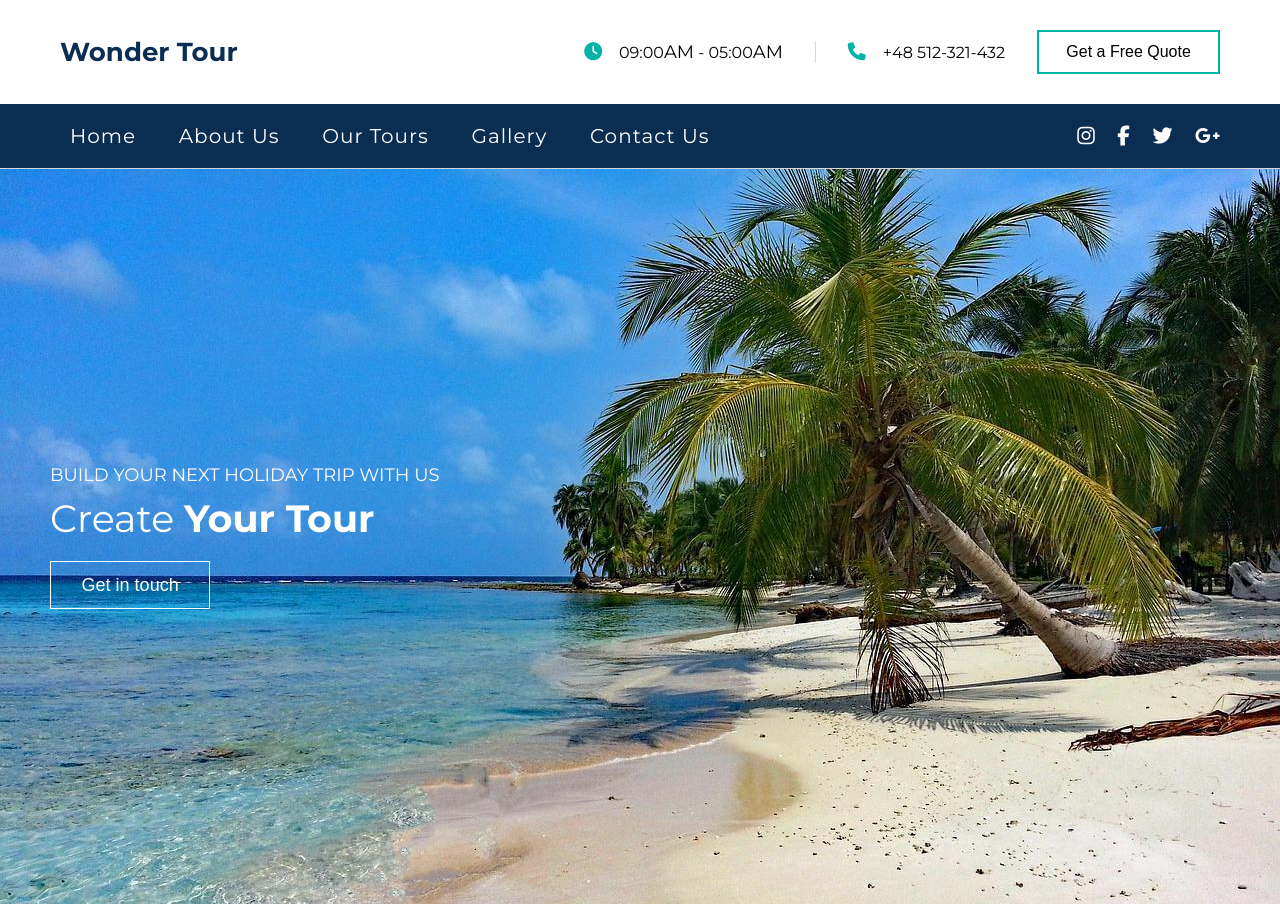
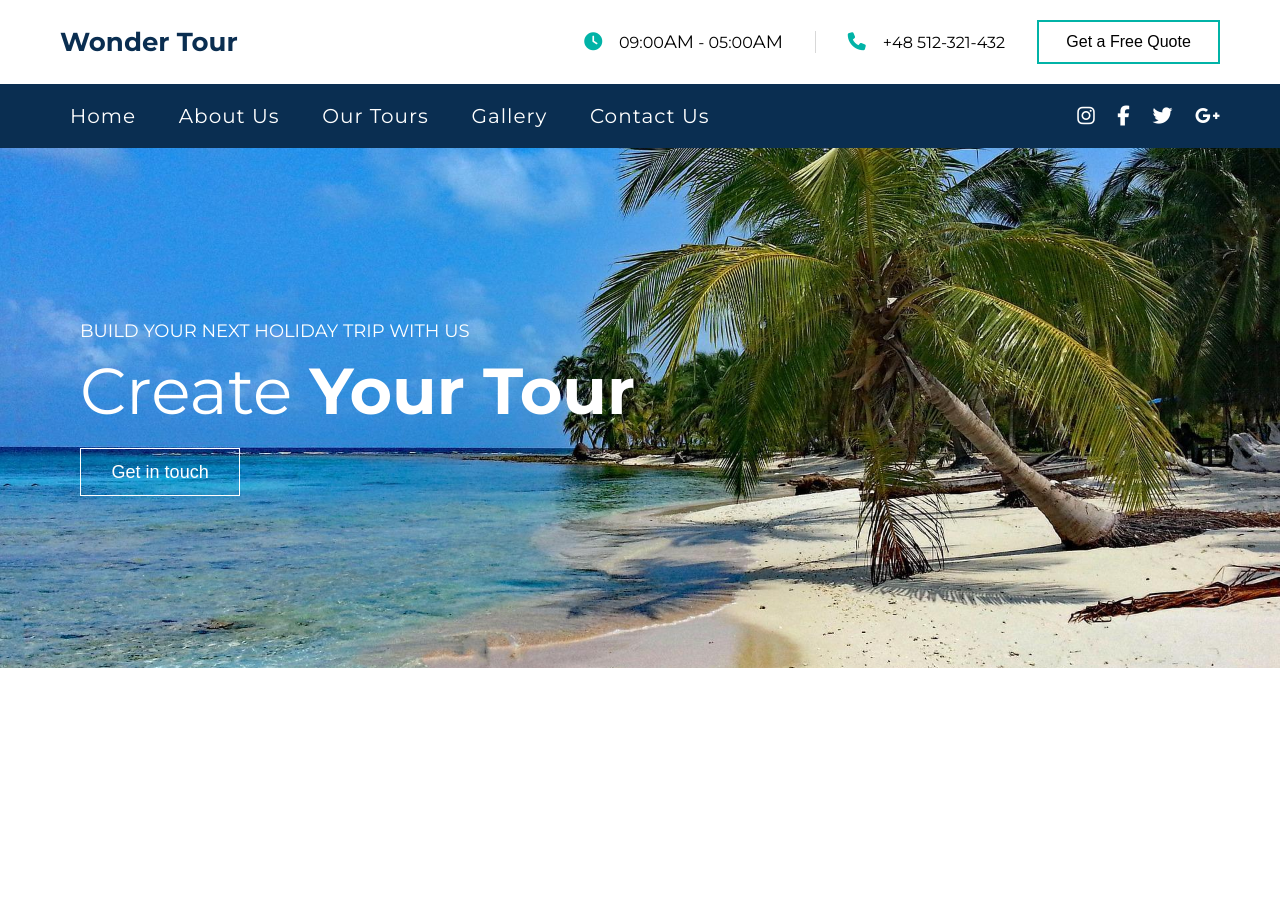
Before and after one commit to BartekKuzniewski/Wonder-Tour, a website: page index.html in a window 1280 px wide. After the commit the page ends 800 px from the top, so only its background shows below. Drawn offline with Linux system fonts and the light colour scheme.

Commit message:
styled header for tablets and desktops

```diff
--- a/src/sass/main.scss
+++ b/src/sass/main.scss
@@ -165,7 +165,7 @@ html {
 			display: flex;
 			align-items: center;
 			justify-content: space-between;
-			padding: 3em 1em;
+			padding: 2em 1em;
 			margin: 0 1em;
 
 			.logo {
@@ -266,12 +266,13 @@ html {
 
 // HEADER
 .header {
-	background-image: url('../img/beach1.jpg');
+	background-image: url('../img/header-bg-small.jpg');
 	background-size: cover;
 	background-repeat: no-repeat;
 	background-position: 15%;
 	width: 100%;
 	height: 100%;
+	margin-top: -.1em;
 
 
 	&__info {
@@ -291,7 +292,6 @@ html {
 		&-tittle {
 			font-size: 3.8rem;
 			font-weight: normal;
-			margin-bottom: 0.5em;
 
 			span {
 				font-weight: 700;
@@ -299,6 +299,7 @@ html {
 		}
 
 		&-btn {
+			margin-top: 0.5em;
 			color: $white;
 			border: 0.1em solid $white;
 			font-size: 1.8rem;
@@ -306,6 +307,30 @@ html {
 	}
 }
 // MEDIA
+
+@media (min-width: 576px) {
+	.header {
+		background-position: 5%;
+
+		&__info {
+			padding-left: 4em;
+
+			&-tittle {
+				font-size: 5rem;
+			}
+		}
+	}
+}
+
+@media (min-width: 768px) {
+	.header {
+		&__info {
+			&-tittle {
+				font-size: 6rem;
+			}
+		}
+	}
+}
 
 @media (min-width: 992px) {
 	.nav {
@@ -317,4 +342,21 @@ html {
 			display: block;
 		}
 	}
+
+	.header {
+		background-image: url('../img/header-bg-large.jpg');
+
+		&__info {
+			height: 65vh;
+
+			&-tittle {
+				font-size: 6.5rem;
+			}
+
+			&-btn {
+				margin-top: 1em;
+			}
+		}
+
+	}
 }
```
Also changed, not shown: dist/css/main.min.css, dist/img/header-bg-large.jpg (added), dist/img/header-bg-small.jpg (renamed from dist/img/beach1.jpg), src/img/header-bg-large.jpg (added), src/img/header-bg-small.jpg (renamed from src/img/beach1.jpg), 2 other files.
